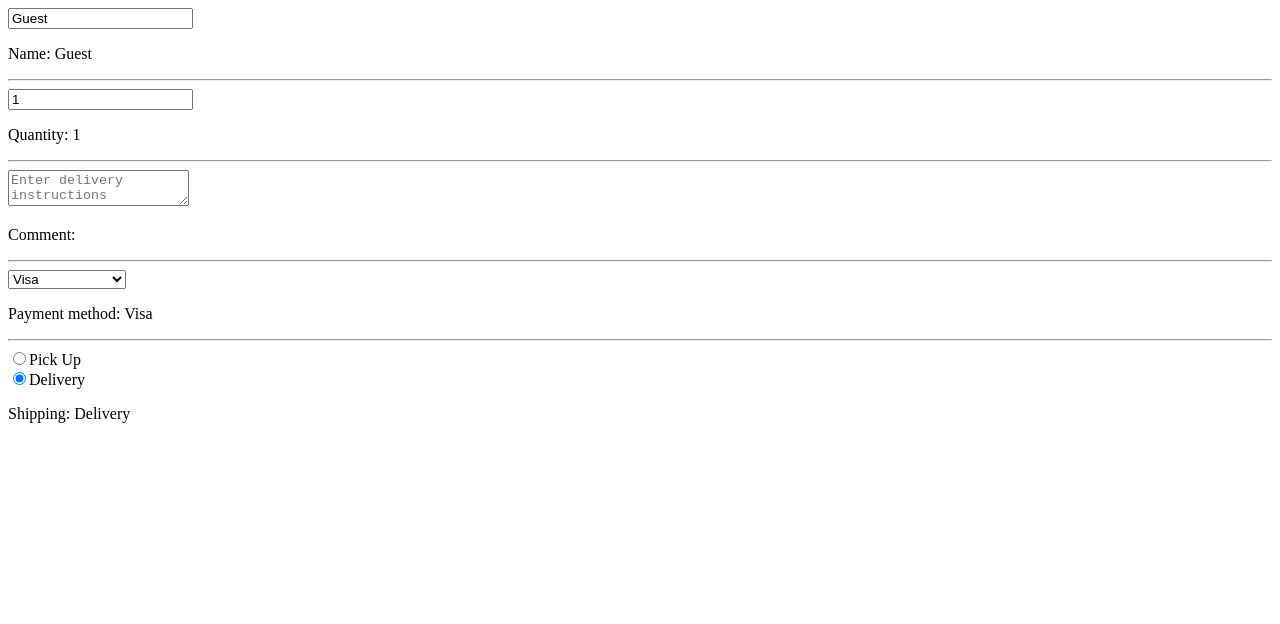
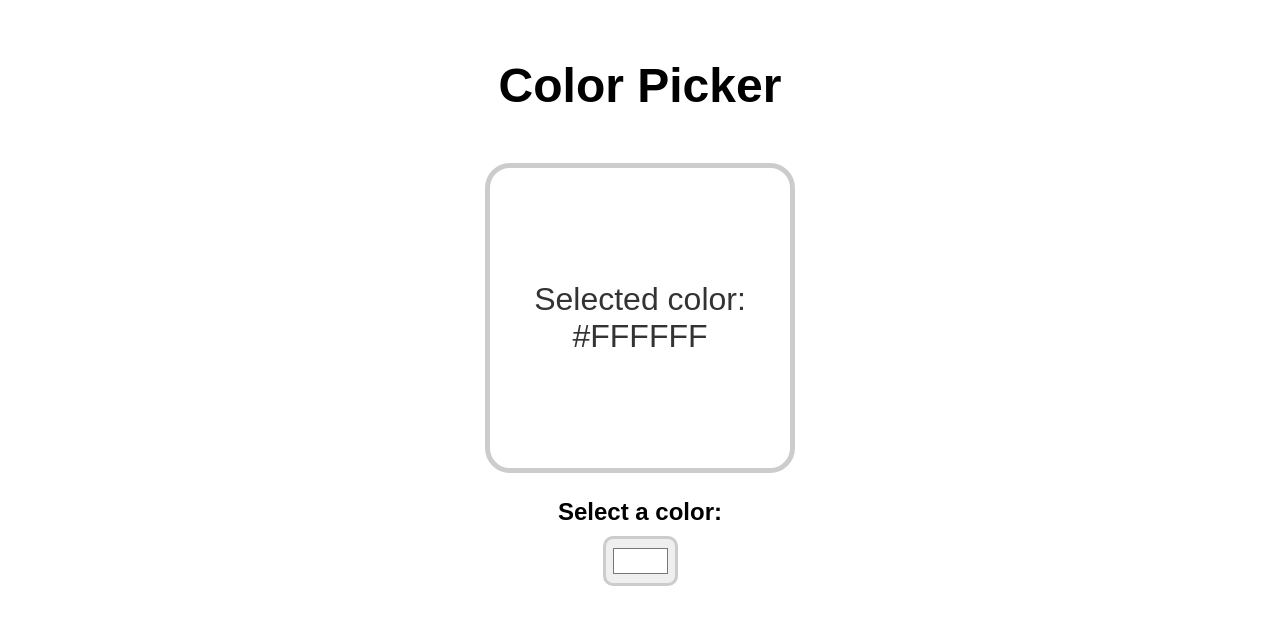
Before and after one commit to harshitxarc/fullstack-tut, a React (Vite) app: page / in a window 1280 px wide. Shown: the top 624 px of the page. Built offline with nearby package versions, Linux system fonts and the light colour scheme.

Commit message:
Color Picker

```diff
--- a/src/App.jsx
+++ b/src/App.jsx
@@ -1,13 +1,13 @@
 // import Button from './Button.jsx';
 // import ProfilePicture from './ProfilePicture.jsx';
-import Components from './Components.jsx';
+// import Components from './Components.jsx';
 // import MyComponent from './MyComponent.jsx';
-// import ColorPicker from './ColorPickerApp/ColorPicker.jsx';
+import ColorPicker from './ColorPickerApp/ColorPicker.jsx';
 
 function App() {
   return(
   <>
-  <Components />
+  <ColorPicker />
   </>
   );
 }
```
